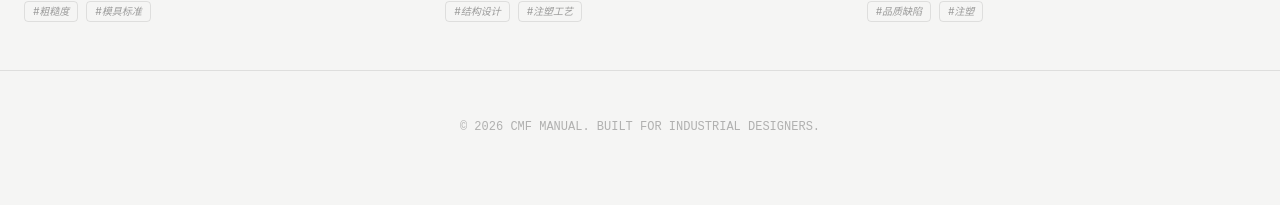
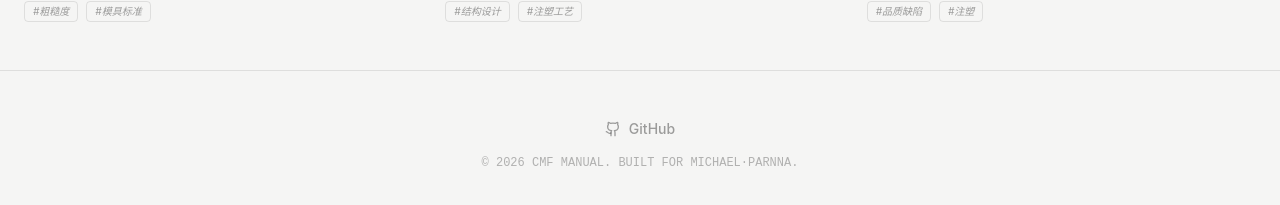
Before and after one commit to cute-cat-panna/cmf, a React (Vite) app: page / in a window 1280 px wide. Shown: the part 11755-11960 px from the top of the page. Before the commit the page ends 11938 px from the top, so only its background shows below. Built offline with nearby package versions, Linux system fonts and the light colour scheme.

Commit message:
feat: Add GitHub link to footer
Includes a prominent GitHub link in the footer, enhancing discoverability and encouraging community contribution to the CMF Manual project.

```diff
--- a/src/App.tsx
+++ b/src/App.tsx
@@ -12,7 +12,8 @@ import {
   ExternalLink,
   Leaf,
   DollarSign,
-  Activity
+  Activity,
+  Github
 } from 'lucide-react';
 import { cmfData, glossary } from './data';
 import { CMFItem, CMFType } from './types';
@@ -293,8 +294,19 @@ export default function App() {
       </AnimatePresence>
 
       {/* Footer */}
-      <footer className="px-6 py-12 border-t border-line text-center">
-        <p className="text-xs text-ink/30 font-mono">© 2026 CMF MANUAL. BUILT FOR INDUSTRIAL DESIGNERS.</p>
+      <footer className="px-6 py-12 border-t border-line text-center flex flex-col items-center gap-4">
+        <div className="flex items-center gap-6">
+          <a
+            href="https://github.com/cute-cat-panna/cmf"
+            target="_blank"
+            rel="noopener noreferrer"
+            className="text-ink/40 hover:text-ink transition-colors flex items-center gap-2 text-sm font-medium"
+          >
+            <Github className="w-4 h-4" />
+            <span>GitHub</span>
+          </a>
+        </div>
+        <p className="text-xs text-ink/30 font-mono">© 2026 CMF MANUAL. BUILT FOR MICHAEL·PARNNA.</p>
       </footer>
 
       {/* Comparison Modal */}
```
